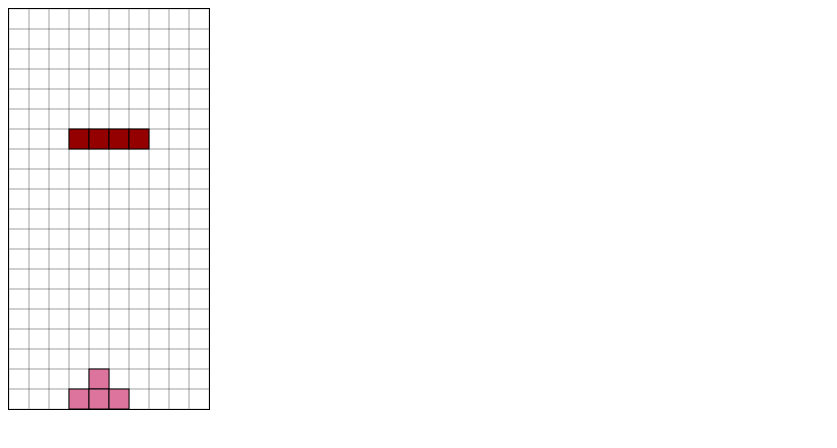
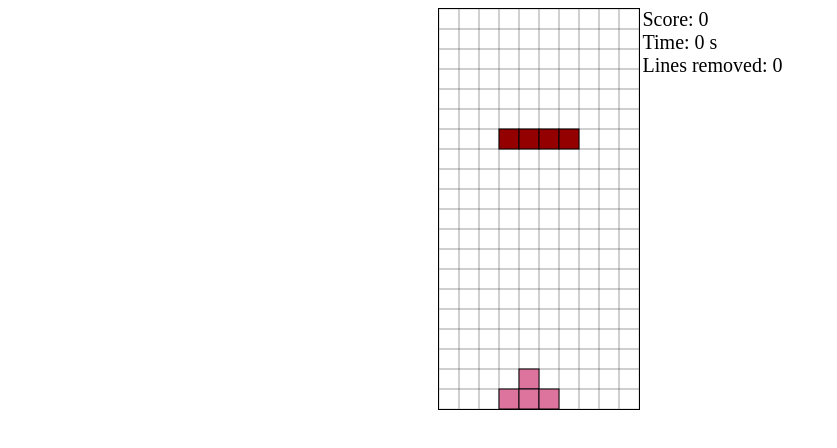
Before and after one commit to NijoElite/tetris, a plain HTML site: page index.html in a window 1280 px wide. Shown: the whole page, without its empty margins (0-837 px from the left). Drawn offline with Linux system fonts and the light colour scheme.

Commit message:
Add elements for score system

```diff
--- a/index.html
+++ b/index.html
@@ -3,9 +3,36 @@
 <head>
     <meta charset="UTF-8">
     <title>Tetris</title>
+    <style>
+        .container {
+            margin: 0 auto;
+            width: 405px;
+        }
+        .left-container {
+            float:left;
+            width: 200px;
+            margin-right: 5px;
+        }
+        .right-container {
+            float: left;
+            width: 200px;
+        }
+        span {
+            font-size:  20px;
+        }
+    </style>
 </head>
 <body>
-<canvas id="tetrisCanvas" width="200" height="400" style="border: 1px solid black;"></canvas>
+<div class="container">
+    <div class="left-container">
+        <canvas id="tetrisCanvas" width="200" height="400" style="border: 1px solid black;"></canvas>
+    </div>
+    <div class="right-container">
+        <span id="score">Score: 0</span> <br>
+        <span id="time">Time: 0 s</span> <br>
+        <span id="lines">Lines removed: 0</span> <br>
+    </div>
+</div>
 <script src="js/index.js"></script>
 </body>
 </html>
```
Also changed, not shown: js/index.js (line endings or trailing spaces).
